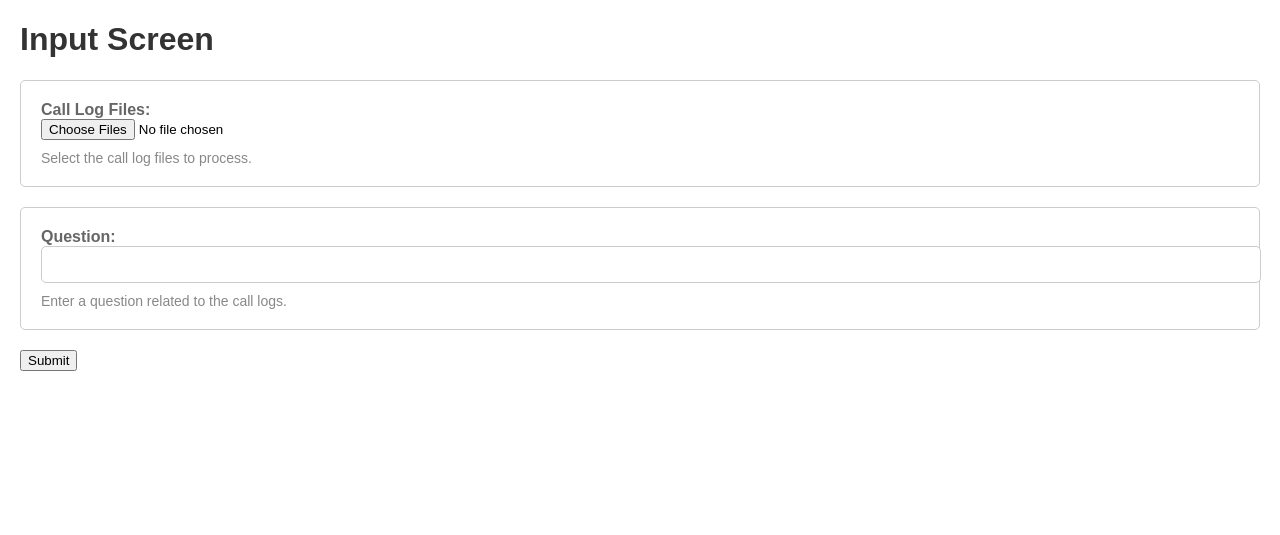
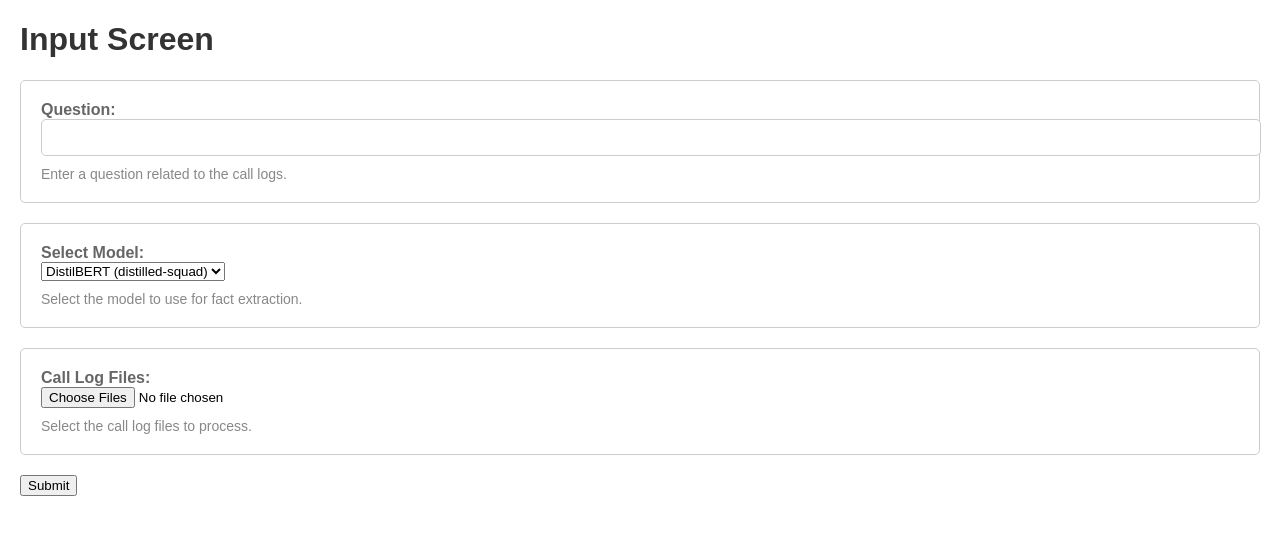
Before and after one commit to Sathvik-Chowdary-Veerapaneni/Cleric_AI_Engineer_Assginment_V2, a Flask app: page / in a window 1280 px wide. Shown: the top 535 px of the page. Run offline with Flask 3, Linux system fonts and the light colour scheme.

Commit message:
- Flask application structure and implement file upload functionality for call log files.
- Integrate question-answering pipeline using a single pre-trained model and implement fact extraction and storage.

- Refactor code to handle multiple models by adding a dropdown menu for model selection and updating the input_screen route.

- Implement download_model function to download and save models, create models folder, and update input_screen route to use the downloaded model for fact extraction.

- Enhance UI styling, improve error handling, optimize code structure, and conduct thorough testing with various models and call log scenarios.

```diff
--- a/app.py
+++ b/app.py
@@ -1,23 +1,26 @@
 from flask import Flask, render_template, request, redirect, url_for, jsonify, session
+from flask_cors import CORS
 import os
+from werkzeug.utils import secure_filename
 from transformers import pipeline
 
 app = Flask(__name__)
+CORS(app)  # Enable CORS for all routes
 app.secret_key = 'your_secret_key'  # Set a secret key for session handling
-
-qa_pipeline = pipeline('question-answering')
-
-import os
-from werkzeug.utils import secure_filename
 
 # Configure the upload folder
 UPLOAD_FOLDER = 'uploads'
 app.config['UPLOAD_FOLDER'] = UPLOAD_FOLDER
 
+# Configure the models folder
+MODELS_FOLDER = 'models'
+app.config['MODELS_FOLDER'] = MODELS_FOLDER
+
 @app.route('/', methods=['GET', 'POST'])
 def input_screen():
     if request.method == 'POST':
         question = request.form['question']
+        model_name = request.form['model_name']
         uploaded_files = request.files.getlist('file_uploads')
 
         # Save the uploaded files
@@ -28,12 +31,15 @@ def input_screen():
             file.save(file_path)
             file_names.append(file_path)
 
-        print(f"Question: {question}")
-        print(f"File Names: {file_names}")
+        # Download and save the selected model
+        model_path = download_model(model_name)
+
+        # Load the selected model
+        qa_pipeline = pipeline('question-answering', model=model_path)
 
         try:
-            facts = extract_facts(question, file_names)
-            store_facts(question, facts)
+            facts = extract_facts(question, file_names, qa_pipeline)
+            store_facts(question, facts, model_name)
             return redirect(url_for('output_screen'))
         except FileNotFoundError as e:
             error_message = f"File not found: {str(e)}"
@@ -44,26 +50,38 @@ def input_screen():
 
     return render_template('input.html')
 
+def download_model(model_name):
+    model_path = os.path.join(app.config['MODELS_FOLDER'], model_name)
+
+    if not os.path.exists(model_path):
+        # Download and save the model
+        model = pipeline('question-answering', model=model_name)
+        model.save_pretrained(model_path)
+
+    return model_path
+
 @app.route('/output')
 def output_screen():
-    print("Retrieving facts...")
     result = retrieve_facts()
-    print(f"Retrieved Result: {result}")
 
-    if result is None or len(result) != 2:
-        return "Error: Unable to retrieve question and facts.", 500
+    if result is None or len(result) != 3:
+        return "Error: Unable to retrieve question, facts, and model name.", 500
 
-    question, facts = result
-    return render_template('output.html', question=question, facts=facts)
+    question, facts, model_name = result
+    return render_template('output.html', question=question, facts=facts, model_name=model_name)
 
 @app.route('/submit_question_and_documents', methods=['POST'])
 def submit_question_and_documents():
     data = request.get_json()
     question = data['question']
+    model_name = data['model_name']
     file_names = data['documents']
 
-    facts = extract_facts(question, file_names)
-    store_facts(question, facts)
+    # Load the selected model
+    qa_pipeline = pipeline('question-answering', model=model_name)
+
+    facts = extract_facts(question, file_names, qa_pipeline)
+    store_facts(question, facts, model_name)
 
     return '', 200
 
@@ -71,56 +89,54 @@ def submit_question_and_documents():
 def get_question_and_facts():
     result = retrieve_facts()
 
-    if result is None or len(result) != 2:
-        return jsonify({'error': 'Unable to retrieve question and facts'}), 500
+    if result is None or len(result) != 3:
+        return jsonify({'error': 'Unable to retrieve question, facts, and model name'}), 500
 
-    question, facts = result
+    question, facts, model_name = result
 
     response = {
         'question': question,
         'facts': facts,
+        'model_name': model_name,
         'status': 'done'
     }
 
     return jsonify(response), 200
 
-
-def extract_facts(question, file_names):
+def extract_facts(question, file_names, qa_pipeline):
     facts = []
 
     for file_name in file_names:
-        file_path = os.path.join('logs_input', file_name.strip())
-        print(f"Reading file: {file_path}")
-
-        if not os.path.isfile(file_path):
-            print(f"File not found: {file_path}")
-            continue
-
-        with open(file_path, 'r') as file:
+        with open(file_name, 'r') as file:
             call_log_text = file.read()
 
         result = qa_pipeline(question=question, context=call_log_text)
         extracted_fact = result['answer']
         facts.append(extracted_fact)
 
-    print(f"Extracted Facts: {facts}")
     return facts
 
-def store_facts(question, facts):
+def store_facts(question, facts, model_name):
+    model_folder = os.path.join(app.config['MODELS_FOLDER'], model_name)
+    os.makedirs(model_folder, exist_ok=True)
+
+    question_file = os.path.join(model_folder, 'questions.txt')
+    with open(question_file, 'a') as file:
+        file.write(question + '\n')
+
     session['question'] = question
     session['facts'] = facts
-
-    print(f"Stored Question: {question}")
-    print(f"Stored Facts: {facts}")
+    session['model_name'] = model_name
 
 def retrieve_facts():
     question = session.get('question')
     facts = session.get('facts')
+    model_name = session.get('model_name')
 
-    print(f"Retrieved Question: {question}")
-    print(f"Retrieved Facts: {facts}")
+    if question and facts and model_name:
+        return question, facts, model_name
+    else:
+        return None
 
-    return question, facts
-
-if __name__ == '__main__':
-    app.run(debug=True)
+if __name__ == "__main__":
+    app.run(port=8000, debug=True)
--- a/templates/input.html
+++ b/templates/input.html
@@ -45,17 +45,26 @@
 </head>
 <body>
     <h1>Input Screen</h1>
-    <form method="POST" action="/">
+    <form method="POST" action="/" enctype="multipart/form-data">
+        <div class="section">
+            <label for="question">Question:</label><br />
+            <input type="text" id="question" name="question" /><br />
+            <div class="instructions">Enter a question related to the call logs.</div>
+        </div>
+        <div class="section">
+            <label for="model_name">Select Model:</label><br />
+            <select id="model_name" name="model_name">
+                <option value="distilbert-base-cased-distilled-squad">DistilBERT (distilled-squad)</option>
+                <option value="bert-large-uncased-whole-word-masking-finetuned-squad">BERT (uncased-squad)</option>
+                <option value="roberta-base-squad2">RoBERTa (squad2)</option>
+            </select>
+            <div class="instructions">Select the model to use for fact extraction.</div>
+        </div>
         <div class="section">
             <label for="file_uploads">Call Log Files:</label><br />
             <input type="file" id="file_uploads" name="file_uploads" multiple><br />
             <div class="instructions">Select the call log files to process.</div>
         </div>
-        <div class="section">
-            <label for="question">Question:</label><br />
-            <input type="text" id="question" name="question" /><br />
-            <div class="instructions">Enter a question related to the call logs.</div>
-        </div>
         <input type="submit" value="Submit" />
     </form>
 </body>
```
Also changed, not shown: 1 other file.
